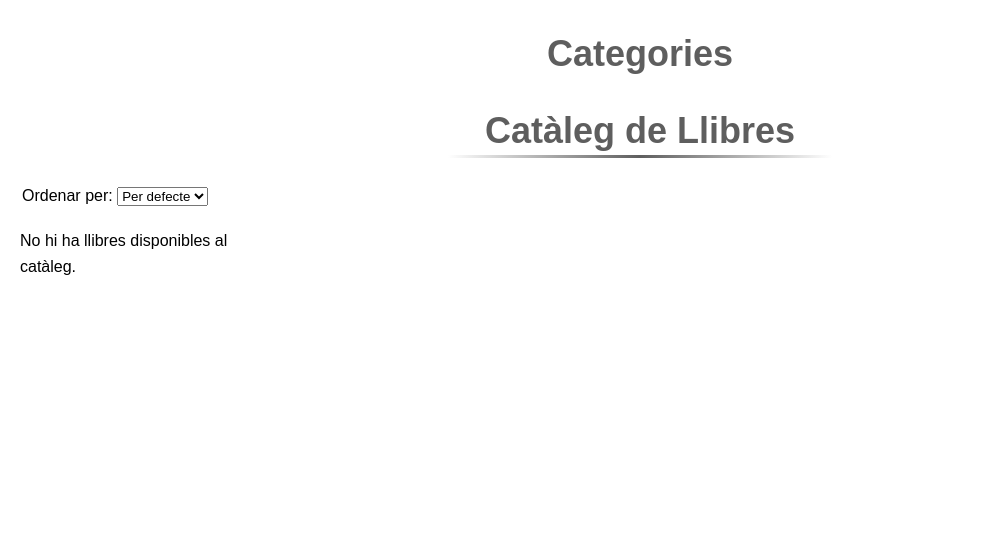
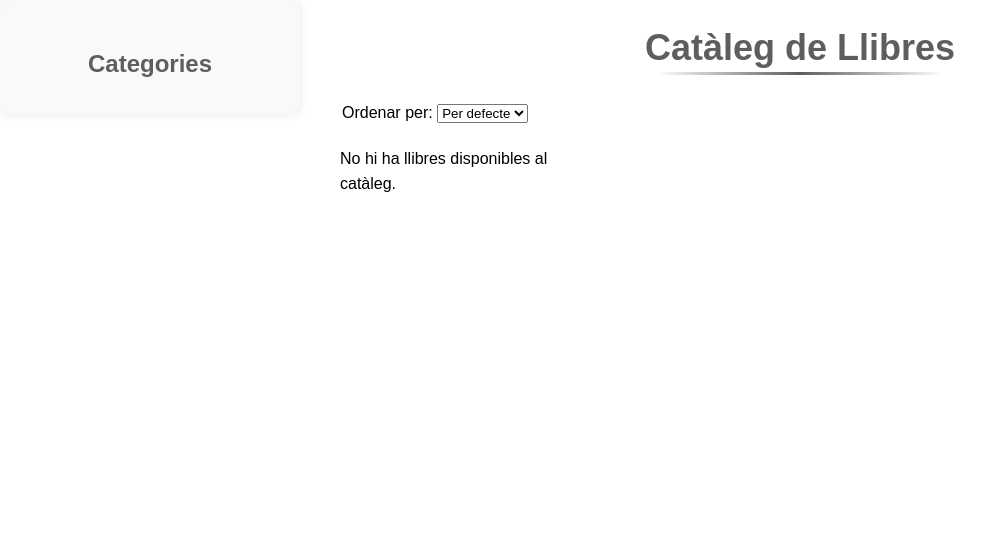
Before and after one commit to OriolFiblaSancho/Libritxt-2.0, a Flask app: page / in a window 1280 px wide. Shown: the part 153-693 px from the top of the page, without its empty margins (0-997 px from the left). Run offline with Flask 3, Linux system fonts and the light colour scheme; the visitor is signed in with stand-in values (Sample User, id 1); data that the repository does not hold is empty.

Commit message:
Added a siderbar

```diff
--- a/static/style.css
+++ b/static/style.css
@@ -534,8 +534,69 @@ h3{
     margin-top: 25px;
 }
 
+/* Sidebar */
+.sidebar {
+    background-color: #f8f9fa;
+    padding: 20px;
+    border-radius: 10px;
+    box-shadow: 0 0 10px rgba(0, 0, 0, 0.1);
+    position: sticky;
+    top: 20px; /* Adjust as needed */
+    max-width: 300px; /* Set a max width for the sidebar */
+    flex: 0 0 300px; /* Flex property to ensure it doesn't shrink */
+    height: fit-content;
+}
+
+.sidebar h3 {
+    font-size: 1.5rem;
+    margin-bottom: 10px;
+}
+
+.sidebar a{
+    display: block;
+    text-decoration: none;
+    color: #000000;
+    margin-bottom: 5px;
+    font-size: 14px;
+}
+
+.sidebar ul.category-list {
+    list-style: none;
+    padding: 0;
+}
+
+.sidebar ul.category-list li {
+    margin-bottom: 8px;
+}
+
+.sidebar ul.category-list li.active a {
+    font-weight: bold;
+    color: #000000;
+}
+
+/* Contenedor de catálogo */
+.catalog-container {
+    display: flex;
+    margin: 0 auto;
+    gap: 20px;
+}
+
+.main-content {
+    flex: 1;
+}
+
 /* Responsive design */
 @media (max-width: 768px) {
+    .catalog-container {
+        flex-direction: column;
+    }
+
+    .sidebar {
+        max-width: 100%;
+        margin-bottom: 20px;
+        position: static;
+    }
+
     .footer-content {
         flex-direction: column;
         text-align: center;
--- a/templates/index.html
+++ b/templates/index.html
@@ -6,15 +6,16 @@
     <section id="cataleg">
         <div class="catalog-container">
             <div class="sidebar">
-                <h3 class="h3_categories">Categories</h3>
+                <h3>Categories</h3>
                 <ul class="category-list">
-                    {% for category in categories %}
+                    {% for category in all_categories %}
                         <li class="{% if category == selected_category %}active{% endif %}">
                             <a href="{{ url_for('index', category=category) }}">{{ category }}</a>
                         </li>
                     {% endfor %}
                 </ul>
             </div>
+
             <!-- Catàleg de llibres -->
             <div class="main-content">
                 <h3 id="h3_cataleg">Catàleg de Llibres</h3>
```
